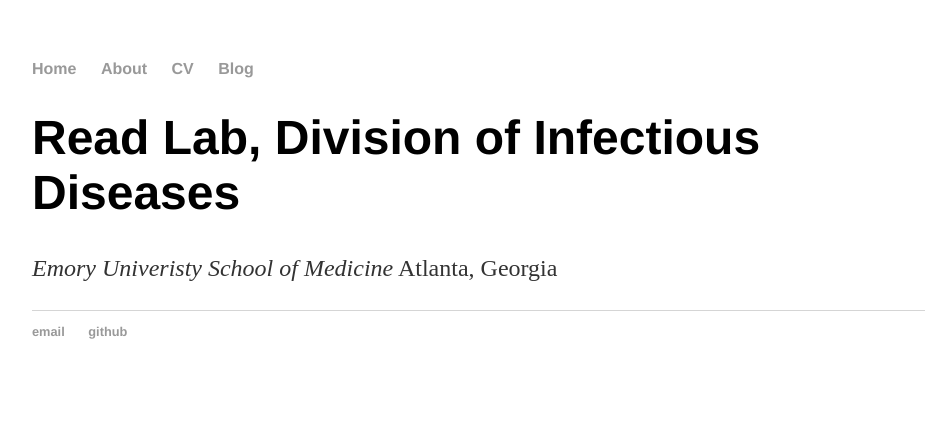
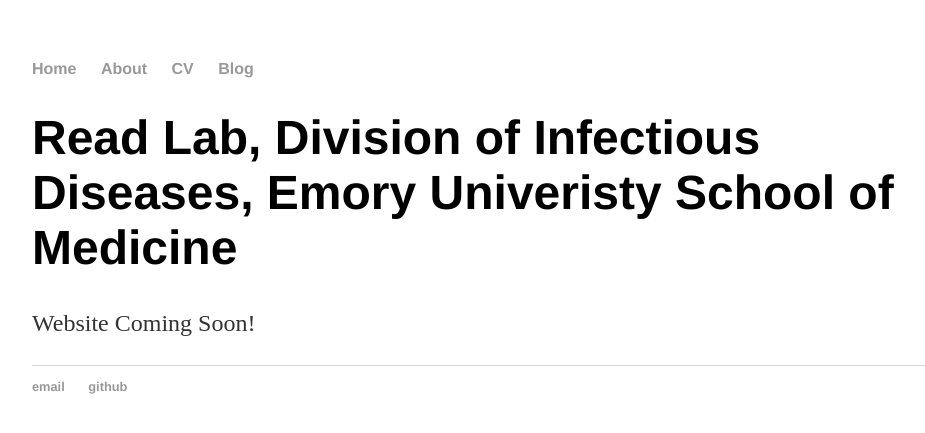
Before and after one commit to miltontan/read-lab-confederation.github.io, a Jekyll site: the page built from index.html, in a window 1280 px wide. Shown: the top 433 px of the page, without its empty margins (160-1085 px from the left). Built offline with Jekyll 4.4.1, drawn with Linux system fonts in a browser that asks for light colours.

Commit message:
Update index.html

```diff
--- a/index.html
+++ b/index.html
@@ -6,6 +6,6 @@ title: Timothy Read PhD Emory University School of Medicine
 <link rel="stylesheet" type="text/css" href="/css/main.css">
 
 <div class="blurb">
-	<h1>Read Lab, Division of Infectious Diseases</h1>
-	<p><em>Emory Univeristy School of Medicine</em> Atlanta, Georgia </p>
+	<h1>Read Lab, Division of Infectious Diseases, Emory Univeristy School of Medicine</h1>
+	<p><em></em> Website Coming Soon! </p>
 </div><!-- /.blurb -->
```
